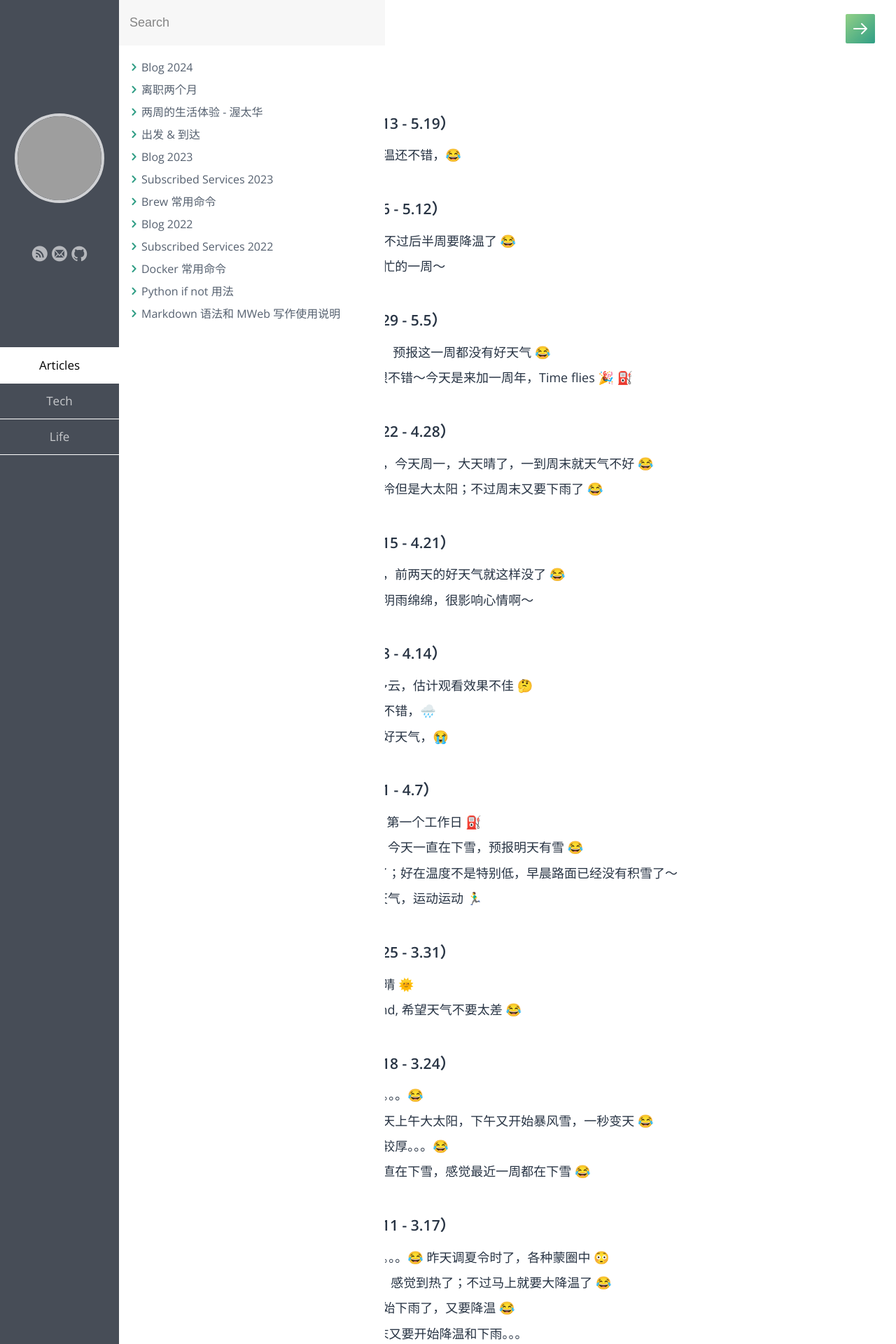
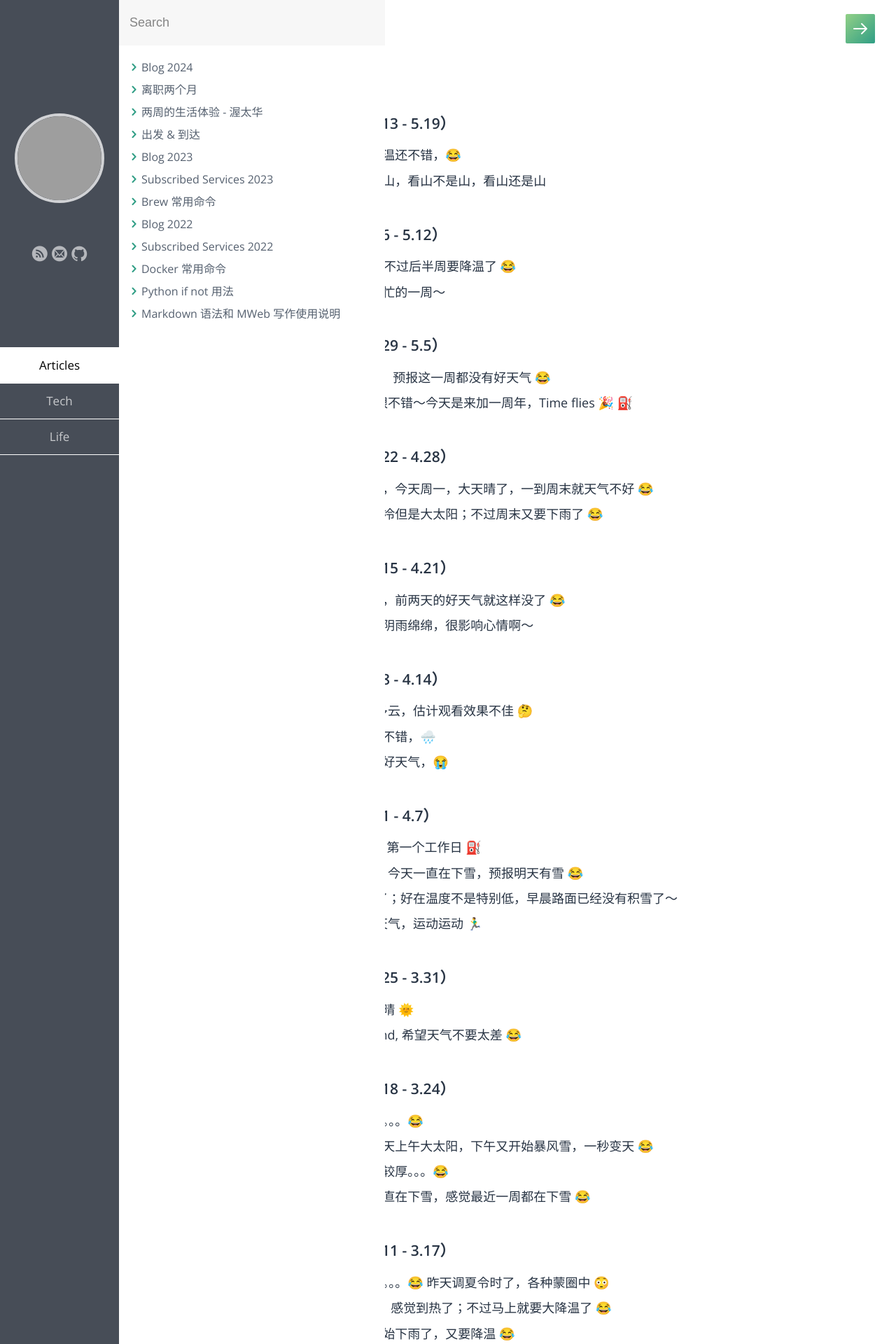
Before and after one commit to samxupeiran/samxupeiran.github.io, a Jekyll site: the page built from _posts/life/2024-01-02-my-blog.md, in a window 1280 px wide. Shown: the top 1920 px of the page at 70% size. Built offline with Jekyll 4.4.1, drawn with Linux system fonts in a browser that asks for light colours; some web fonts are replaced; grey boxes are pictures that could not be loaded.

Commit message:
feat: add weekly blog 5/15

```diff
--- a/_posts/life/2024-01-02-my-blog.md
+++ b/_posts/life/2024-01-02-my-blog.md
@@ -8,6 +8,7 @@ tags: Blog
 
 - ### 2024 年 5 月 第 3 周（5.13 - 5.19）
      - 5.13 周一就下雨，不过气温还不错，😂
+     - 5.15 人生三境界：看山是山，看山不是山，看山还是山
 
 - ### 2024 年 5 月 第 2 周（5.6 - 5.12）
      - 5.6 今天温度到 20 度了，不过后半周要降温了 😂
```
